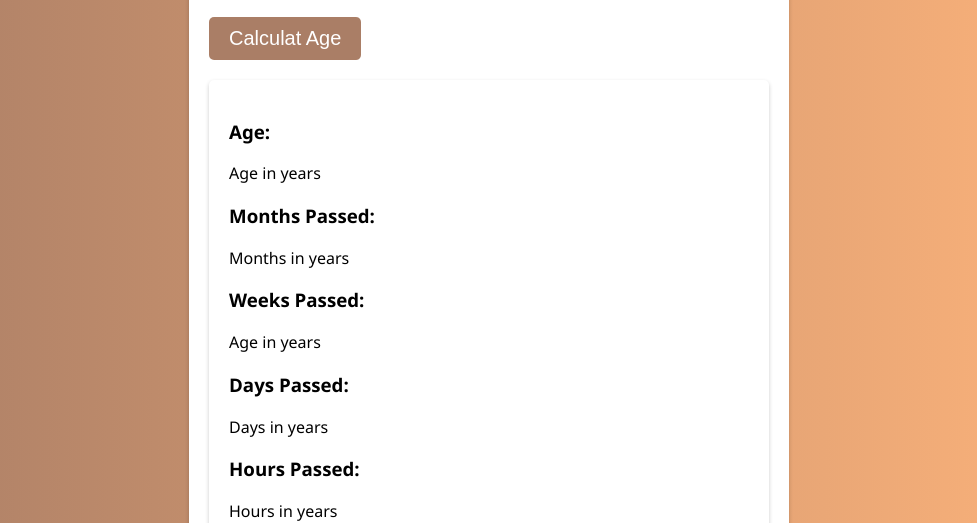
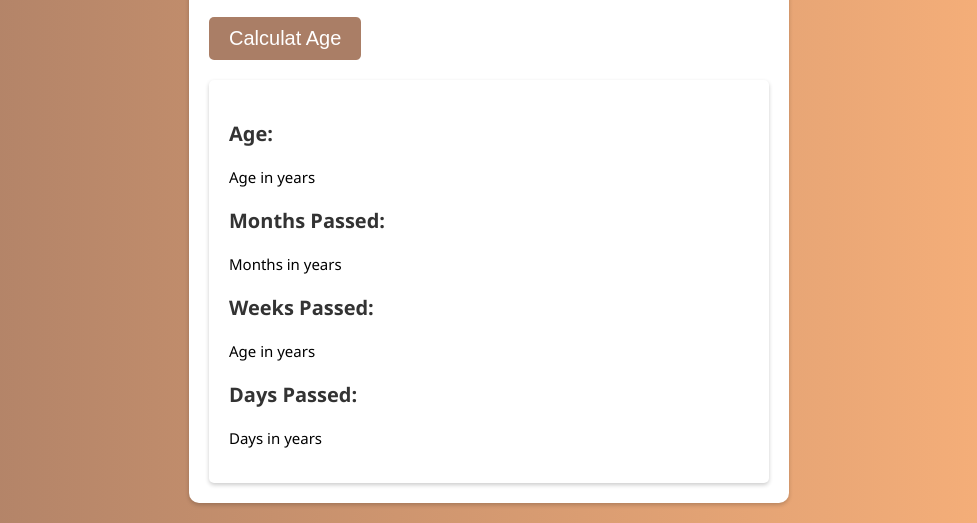
Before and after one commit to Vikashsinghal977/Age_Calculator, a plain HTML site: page index.html in a window 1280 px wide. Shown: the part 283-806 px from the top of the page, without its empty margins (151-1128 px from the left). Drawn offline with Linux system fonts and the light colour scheme.

Commit message:
css done file

```diff
--- a/index.html
+++ b/index.html
@@ -35,7 +35,7 @@
                     <h3>Days Passed:</h3>
                     <p>Days in years</p>
                 </div>
-                <div class="result-item">
+                <!-- <div class="result-item">
                     <h3>Hours Passed:</h3>
                     <p>Hours in years</p>
                 </div>
@@ -46,7 +46,7 @@
                 <div class="result-item">
                     <h3>Second Passed:</h3>
                     <p>Seconds in years</p>
-                </div>
+                </div> -->
             </div>
         </div>
     </div>
--- a/style.css
+++ b/style.css
@@ -50,5 +50,15 @@ button{
     padding: 20px;
     border-radius: 5px;
     box-shadow: 0px 2px 4px rgba(0, 0, 0, .2);
-
 }
+.result{
+    margin-top: 10px;
+}
+.result h3{
+    color: #333;
+    font-size: 20px;
+}
+.result p{
+    margin-top: 10px;
+    font-size: 15px;
+}
```
